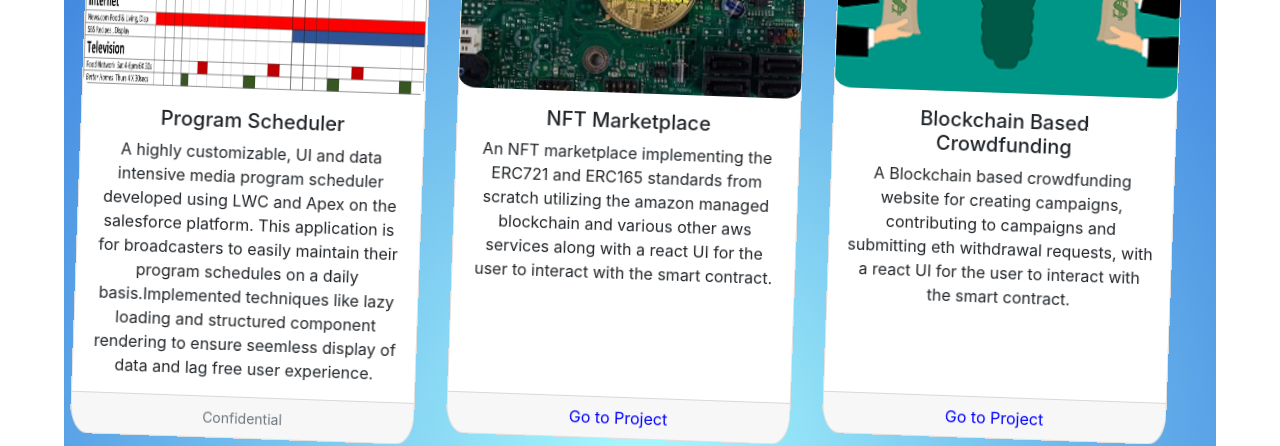
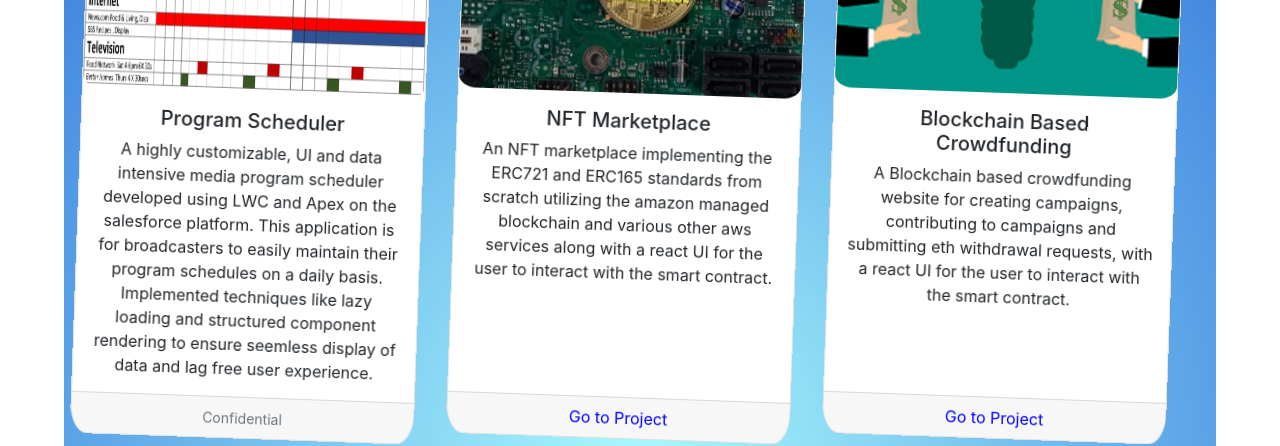
Before and after one commit to anishsamant/Portfolio, a React (Create React App) app: page / in a window 1280 px wide. Shown: the part 2100-2546 px from the top of the page. Built offline with nearby package versions, Linux system fonts and the light colour scheme; a web font is replaced by a local one.

Commit message:
added two new technologies

```diff
--- a/src/components/Projects.js
+++ b/src/components/Projects.js
@@ -11,7 +11,7 @@ function Projects() {
         {
             name: 'Program Scheduler',
             description: 'A highly customizable, UI and data intensive media program scheduler developed using LWC and Apex on the salesforce platform. '+
-            'This application is for broadcasters to easily maintain their program schedules on a daily basis.'+
+            'This application is for broadcasters to easily maintain their program schedules on a daily basis. '+
             'Implemented techniques like lazy loading and structured component rendering to ensure seemless display of data and lag free user experience.',
             thumbnail: 'program-scheduler',
             link: null,
@@ -47,7 +47,7 @@ function Projects() {
         },
         {
             name: 'Master Data Management',
-            description: 'A master data management system developed in salesforce with mulesoft integration to collect data from multiple sources and have a single source of truth.'+
+            description: 'A master data management system developed in salesforce with mulesoft integration to collect data from multiple sources and have a single source of truth. '+
             'The project involved automating the migration of data from multiple sources to salesforce via mulesoft and creating the necessary objects and workflows in salesforce to ensure data integrity and maintain complete data history.',
             thumbnail: 'mdm',
             link: null,
--- a/src/components/Technologies.js
+++ b/src/components/Technologies.js
@@ -40,7 +40,7 @@ function Technologies() {
         setTechStack("");
     }
 
-    const skills = ['javascript', 'solidity', 'cpp', 'java', 'python', 'react', 'lwc', 'salesforce', 'blockchain', 'git'];
+    const skills = ['javascript', 'solidity', 'cpp', 'java', 'python', 'react', 'lwc', 'salesforce', 'blockchain', 'git', 'aws', 'databases'];
     const items = [];
 
     for (const [index, value] of skills.entries()) {
```
Also changed, not shown: public/assets/technologies/aws.png (added), public/assets/technologies/databases.png (added).
